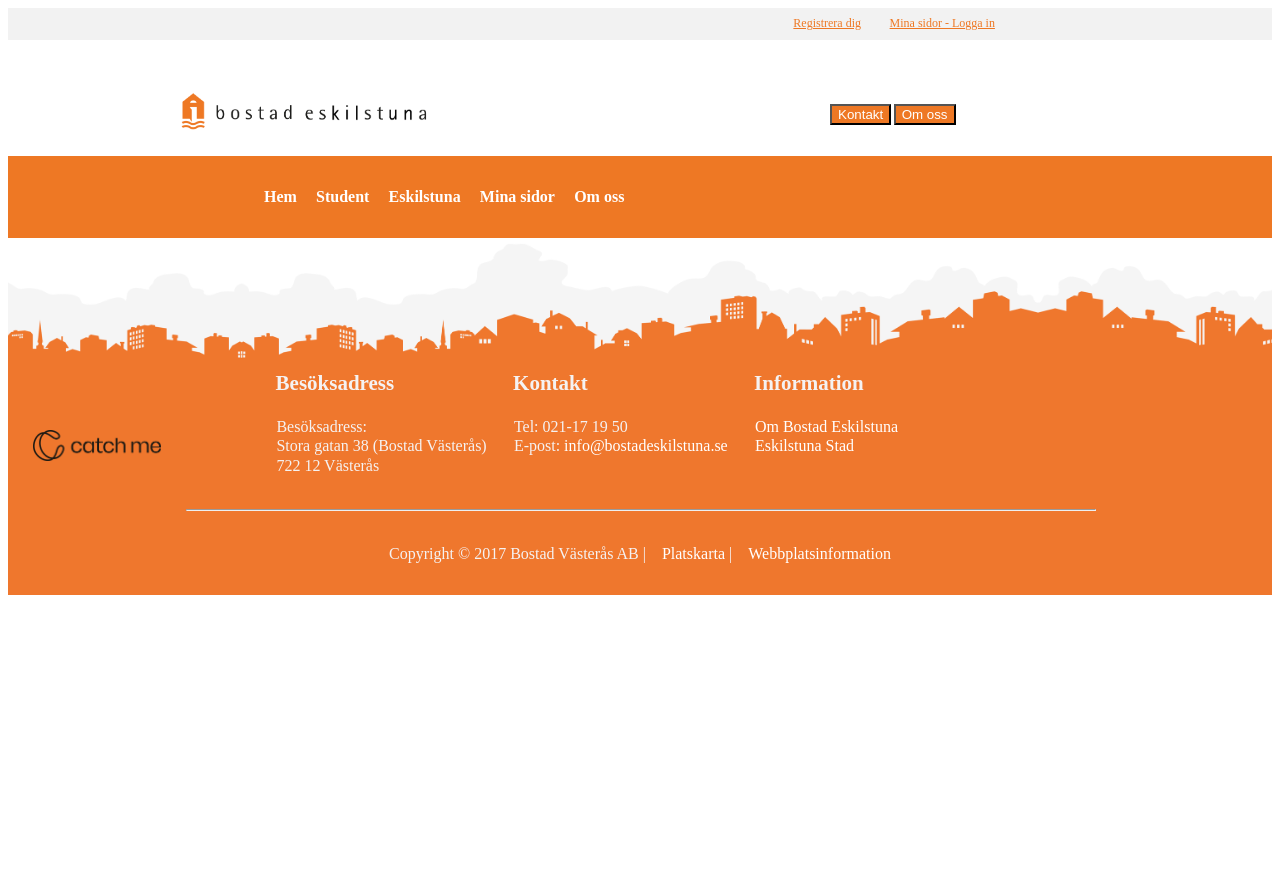
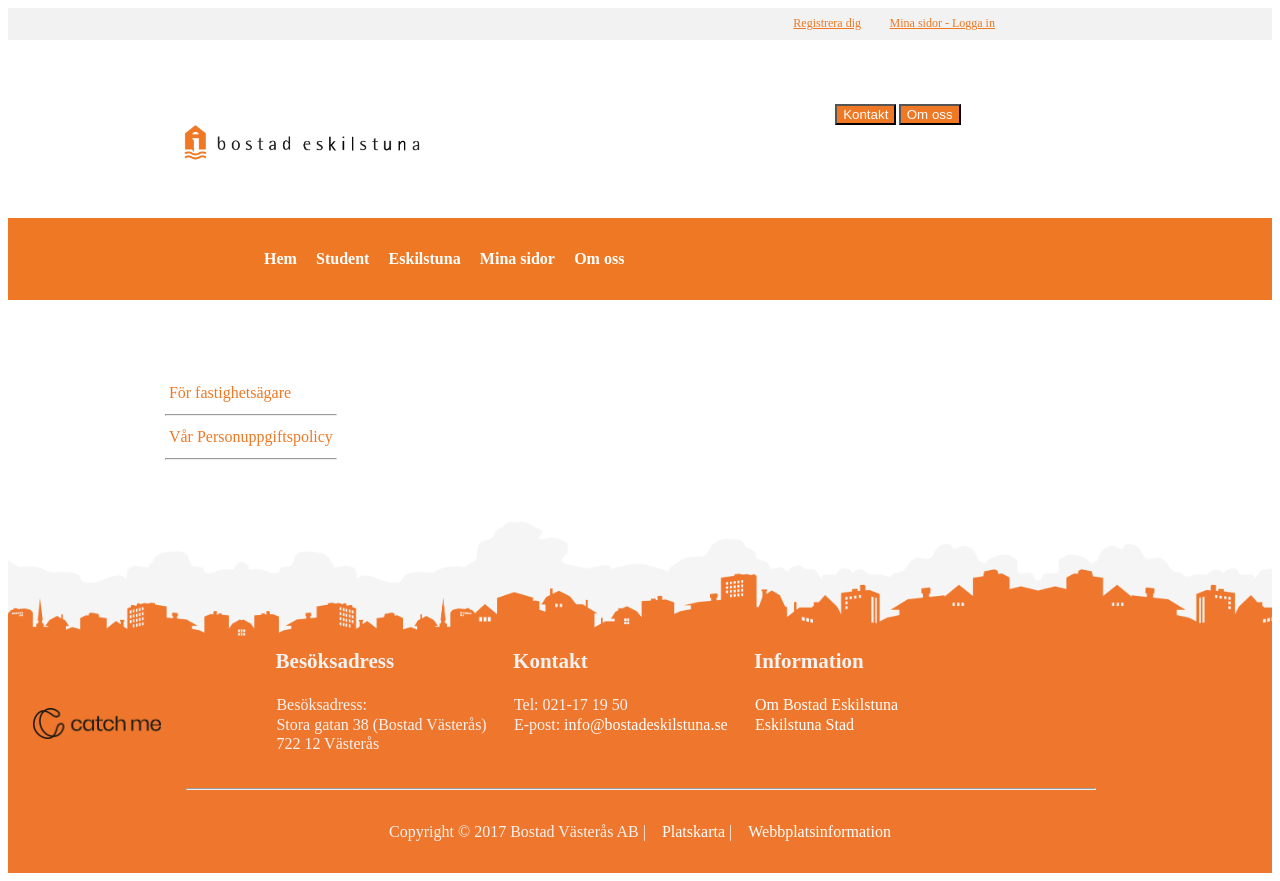
Before and after one commit to AlekosAek/EsklistunaBostader, a React (Vite) app in the folder EsklistunaBostad/: page /OmOss in a window 1280 px wide. Before the commit the page ends 800 px from the top, so only its background shows below. Built offline with nearby package versions, Linux system fonts and the light colour scheme.

Commit message:
added  left menu

```diff
--- a/EsklistunaBostad/src/Components/Header.css
+++ b/EsklistunaBostad/src/Components/Header.css
@@ -2,32 +2,39 @@
   background-color: #f2f2f2;
   font-size: 0.75rem;
   display: grid;
-  grid-template-columns: repeat(10, 1fr); /* Create 10 equal-width columns */
+  grid-template-columns: repeat(10, 1fr);
+  /* Create 10 equal-width columns */
   align-content: center;
-  grid-template-rows: 1fr; /* Only one row, ensuring they stay on the same line */
+  grid-template-rows: 1fr;
+  /* Only one row, ensuring they stay on the same line */
   padding: 0.5rem;
   height: 1rem;
 }
 
 /* Target first child (Login Form) */
-.userLogin > *:nth-child(1) {
-  grid-column: 1 / 6; /* Span from column 1 to column 6 */
-  text-align: right; /* Align text to the right */
+.userLogin>*:nth-child(1) {
+  grid-column: 1 / 6;
+  /* Span from column 1 to column 6 */
+  text-align: right;
+  /* Align text to the right */
 }
 
 /* Target second child (Username) */
-.userLogin > *:nth-child(2) {
-  grid-column: 7; /* Place in column 7 */
-  text-align: center; /* Align text to the center */
+.userLogin>*:nth-child(2) {
+  grid-column: 7;
+  /* Place in column 7 */
+  text-align: center;
+  /* Align text to the center */
 }
 
 /* Target third child (Password) */
-.userLogin > *:nth-child(3) {
-  grid-column: 8; /* Place in column 8 */
+.userLogin>*:nth-child(3) {
+  grid-column: 8;
+  /* Place in column 8 */
 }
 
 /* Target fourth child */
-.userLogin > *:nth-child(4) {
+.userLogin>*:nth-child(4) {
   grid-column: 8;
   grid-row: 1;
 }
@@ -41,7 +48,8 @@
 .about {
   margin-top: 2rem;
   display: grid;
-  grid-template-columns: repeat(10, 1fr); /* Create 10 equal-width columns */
+  grid-template-columns: repeat(10, 1fr);
+  /* Create 10 equal-width columns */
   align-content: flex-end;
 }
 
@@ -56,7 +64,7 @@
 .about aside {
   grid-column: 7 / 9;
   display: flex;
-  justify-content: center;
+  /* justify-content: center; */
   align-items: center;
   gap: 0.15rem;
 }
@@ -99,5 +107,6 @@
 }
 
 .Navlink a:hover {
-  color: #333; /* Optional: Change color on hover */
+  color: #333;
+  /* Optional: Change color on hover */
 }
--- a/EsklistunaBostad/src/Components/Header.tsx
+++ b/EsklistunaBostad/src/Components/Header.tsx
@@ -6,7 +6,7 @@
   return (
     <>
       <header className="userLogin">
-        <aside></aside>
+        <aside className="first"></aside>
         <aside >
           <Link to="/register">
             Registrera dig
--- a/EsklistunaBostad/src/Pages/OmOss.tsx
+++ b/EsklistunaBostad/src/Pages/OmOss.tsx
@@ -1,10 +1,23 @@
 import React from 'react'
+import { Link } from "react-router-dom";
+import "./css/OmOss.css";
 
 function OmOss() {
   return (
-    <div>
-
-    </div>
+    <section className = "about">
+       <menu className = "menu">
+        <aside >
+        </aside>
+         <aside>
+             <Link to="https://www.bostadeskilstuna.se/CM/Templates/Article/general.aspx?cmguid=b57ed27a-9783-48de-b4f9-f05569243779">För fastighetsägare</Link>
+         </aside>
+           <hr />
+         <aside>
+             <Link to="https://www.bostadeskilstuna.se/CM/Templates/Article/general.aspx?cmguid=ee3c09a0-9f21-4895-bdc8-81f5cd352b1b">Vår Personuppgiftspolicy</Link>
+         </aside>
+           <hr />
+       </menu>
+    </section>
   )
 }
 
--- /dev/null
+++ b/EsklistunaBostad/src/Pages/css/OmOss.css
@@ -0,0 +1,37 @@
+.about {
+    display: grid;
+    align-items: start;
+    /* Align all items to the top of their grid cell */
+    justify-items: center;
+    /* Center items horizontally within their cells */
+    gap: 2vw;
+    grid-template-columns: repeat(10, 1fr);
+    /* 10 equal columns */
+    padding: 2rem 0;
+    /* Optional: Adds space around the content */
+    position: relative;
+    /* Ensure proper placement inside the container */
+}
+
+
+.empty {
+    grid-column: 1/2;
+    /* Spans columns 1 to 4 (4 columns) */
+
+}
+
+.menu {
+    grid-column: 2/3;
+    /* Spans columns 1 to 4 (4 columns) */
+    /* Align to the right of the cell */
+    justify-content: flex-start;
+    color: #ee7824;
+}
+
+.menu a {
+    color: #ee7824;
+    text-decoration: none;
+    font-weight: lighter;
+    text-wrap: nowrap;
+    margin: 0.5vh;
+}
```
